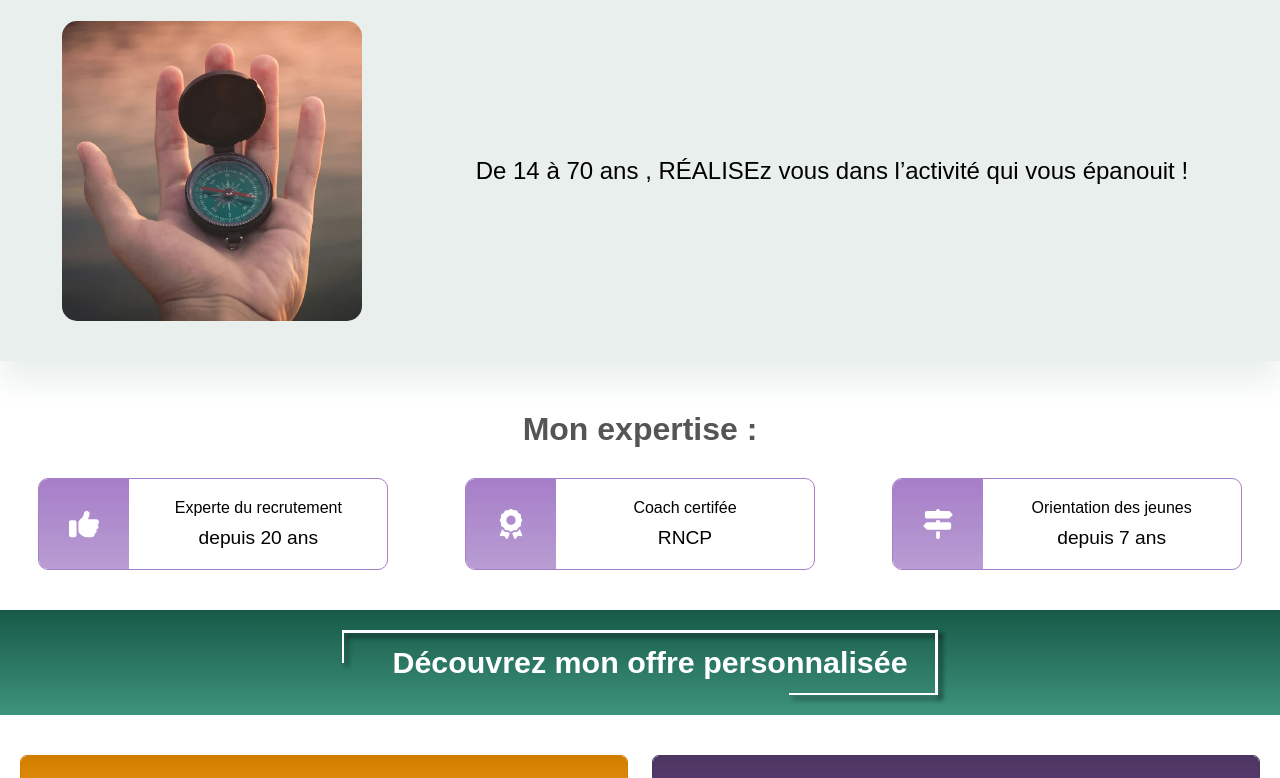
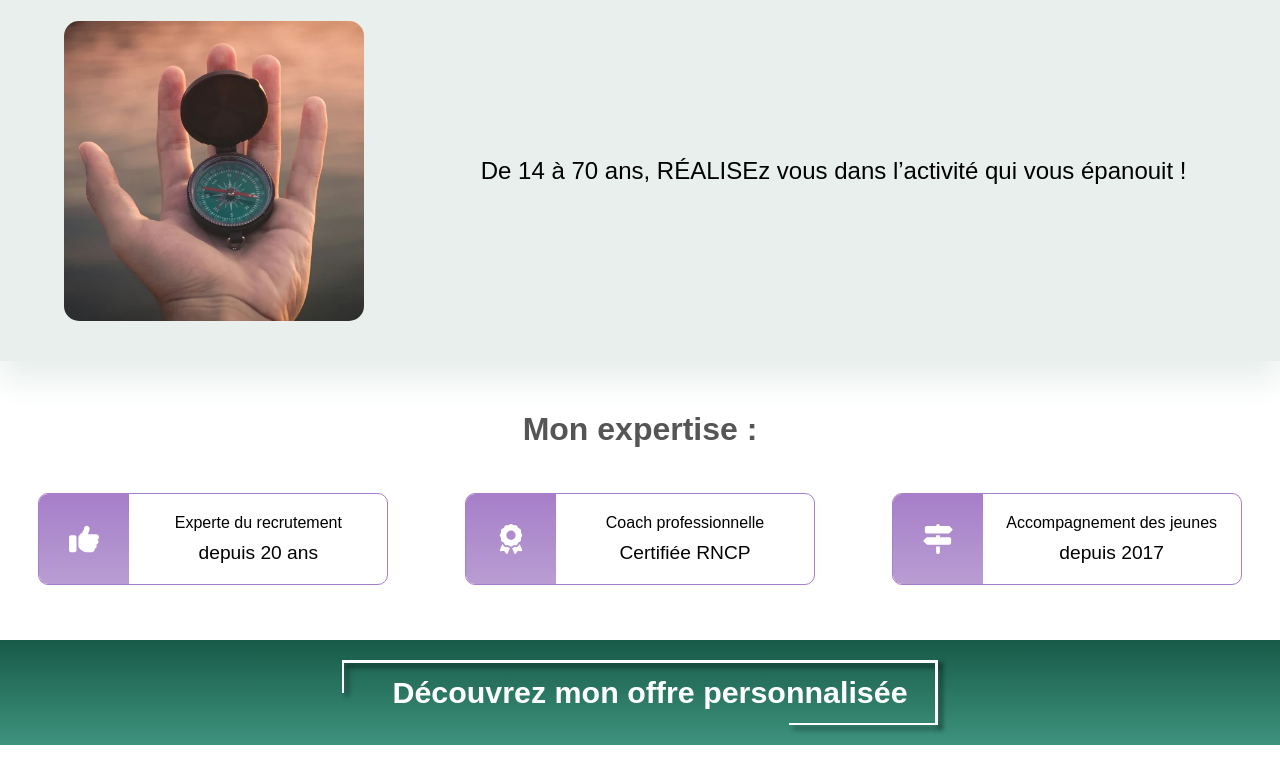
Before and after one commit to Paskri/realise-coaching, a Next.js app: page / in a window 1280 px wide. Shown: the part 641-1419 px from the top of the page. Built offline with nearby package versions, Linux system fonts and the light colour scheme; no server answers.

Commit message:
few updates

```diff
--- a/src/app/page.js
+++ b/src/app/page.js
@@ -67,7 +67,7 @@ export default function Home() {
           lOrR="left"
           picture="/images/boussole.webp"
           alt="Boussole"
-          txt="<p>De 14 à 70 ans , RÉALISEz vous dans l’activité  qui vous épanouit !</p>"
+          txt="<p>De 14 à 70 ans, RÉALISEz vous dans l’activité  qui vous épanouit !</p>"
         />
         <Expertise />
 
--- a/src/components/Expertise/expertise.css
+++ b/src/components/Expertise/expertise.css
@@ -63,9 +63,14 @@
 @media screen and (min-width: 900px) {
   .expert-container {
     flex-direction: row;
+    flex-wrap: wrap;
   }
   .expert-bloc {
-    margin: 0;
+    margin: 15px 10px;
     width: 30%;
+    min-width: 310px;
   }
 }
+
+@media screen and (min-width: 1020px) {
+}
--- a/src/components/Expertise/index.jsx
+++ b/src/components/Expertise/index.jsx
@@ -48,8 +48,8 @@ export default function Expertise() {
             />
           </div>
           <div className="expert-right">
-            <span>Coach certifée</span>
-            <span className="duration">RNCP</span>
+            <span>Coach professionnelle</span>
+            <span className="duration">Certifiée RNCP</span>
           </div>
         </div>
         <div className="expert-bloc bordered">
@@ -67,8 +67,8 @@ export default function Expertise() {
             />
           </div>
           <div className="expert-right">
-            <span>Orientation des jeunes</span>
-            <span className="duration">depuis 7 ans</span>{' '}
+            <span>Accompagnement des jeunes</span>
+            <span className="duration">depuis 2017</span>{' '}
           </div>
         </div>
       </div>
--- a/src/components/NavBar/index.jsx
+++ b/src/components/NavBar/index.jsx
@@ -45,7 +45,7 @@ const customStyle = {
 export default function NavBar(props) {
   const { color = 'green' } = props
   const [isOpen, setIsOpen] = useState(false)
-  const [dropdownOpen, setDropdownOpen] = useState(false)
+  const [dropdownOpen, setDropdownOpen] = useState(null)
 
   const toggleModal = useCallback(
     (e) => {
@@ -108,10 +108,18 @@ export default function NavBar(props) {
                 <li
                   key={link.link}
                   className={`navbar-li ${isActive(link.link) ? 'active' : ''}`}
-                  onMouseEnter={() => setDropdownOpen(index)}
-                  onMouseLeave={() => setDropdownOpen(null)}
+                  onMouseEnter={
+                    link.submenu ? () => setDropdownOpen(index) : undefined
+                  }
+                  onMouseLeave={
+                    link.submenu ? () => setDropdownOpen(null) : undefined
+                  }
                   onClick={() =>
-                    setDropdownOpen((prev) => (prev === index ? null : index))
+                    setDropdownOpen(
+                      link.submenu
+                        ? (prev) => (prev === index ? null : index)
+                        : undefined
+                    )
                   }
                 >
                   {link.link && !link.submenu ? (
```
Also changed, not shown: 2 other files (tests, documents, lock files or other folders).
